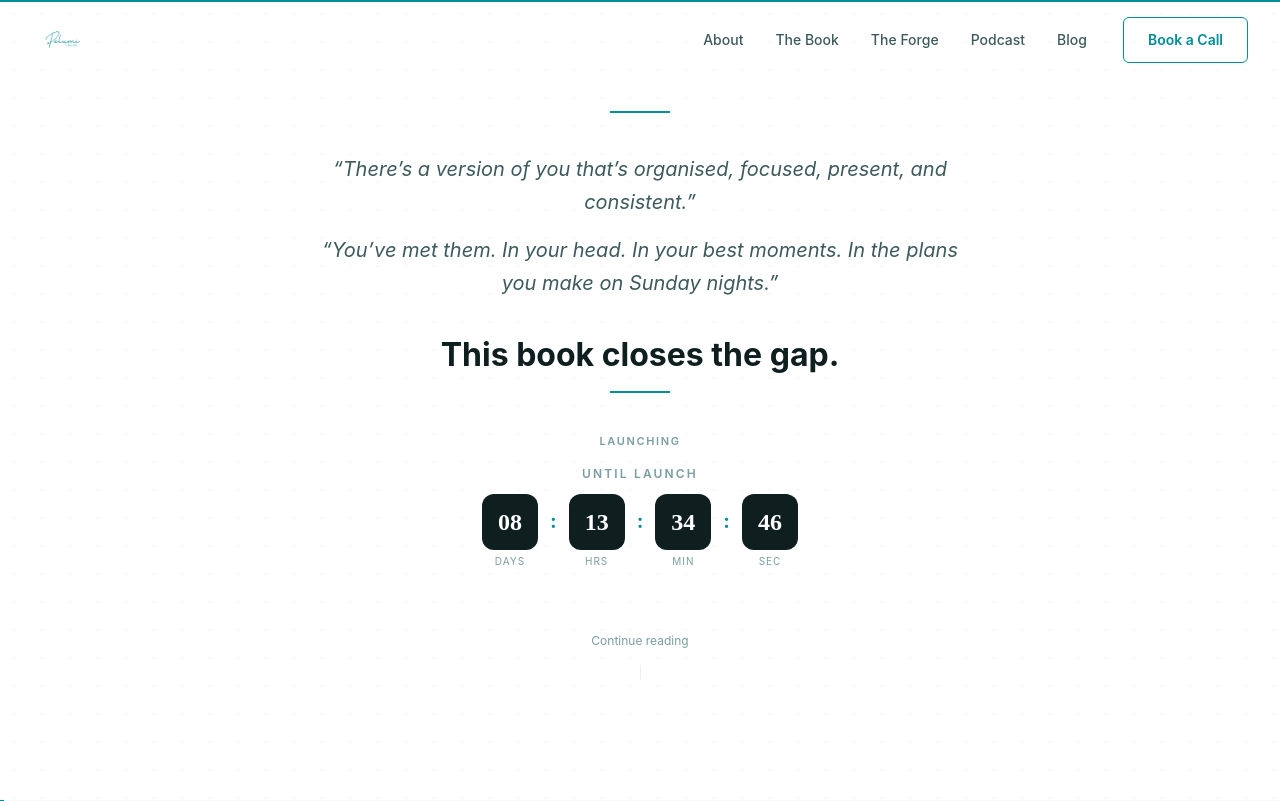
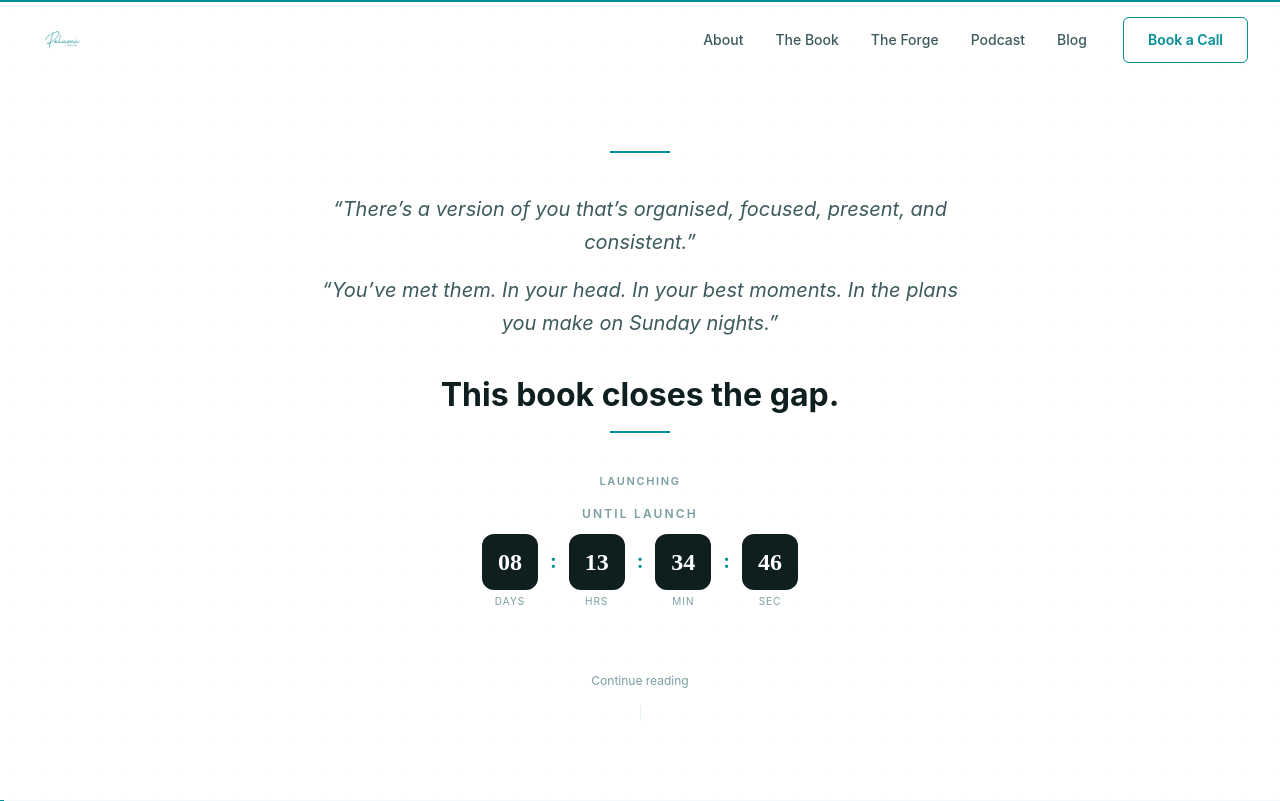
Before and after one commit to pelumiolawole/The-Forge-Website, a Next.js app: page /book in a window 1280 px wide. Shown: the top 801 px of the page. Built offline with nearby package versions, Linux system fonts and the light colour scheme.

Commit message:
fix(HookHero): offset content for fixed nav height so hook text is truly centred

```diff
--- a/src/components/book/HookHero.tsx
+++ b/src/components/book/HookHero.tsx
@@ -23,7 +23,7 @@
   const init = reduce ? "visible" : "hidden";
 
   return (
-    <section className="relative min-h-screen flex items-center justify-center overflow-hidden bg-white">
+    <section className="relative min-h-screen flex items-center justify-center overflow-hidden bg-white pt-20">
       {/* Dot grid texture */}
       <div
         className="absolute inset-0 pointer-events-none"
```
